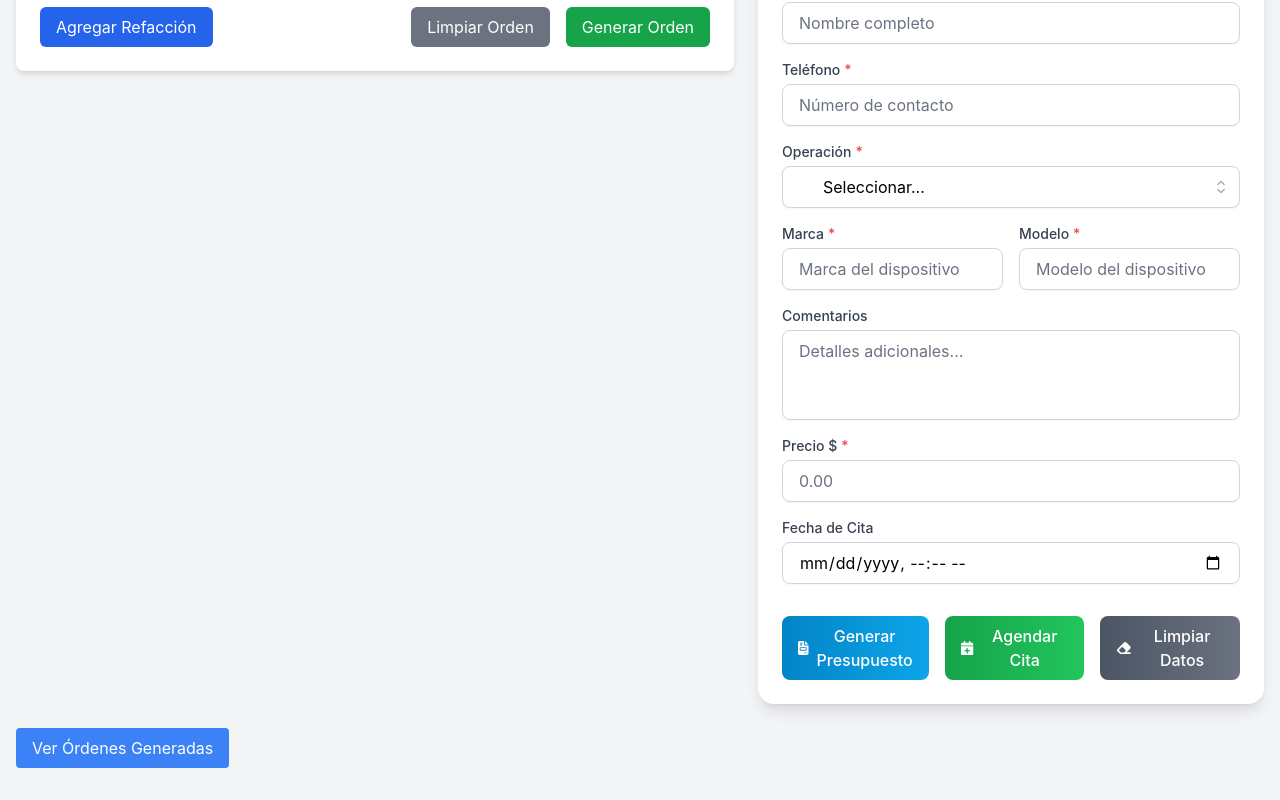
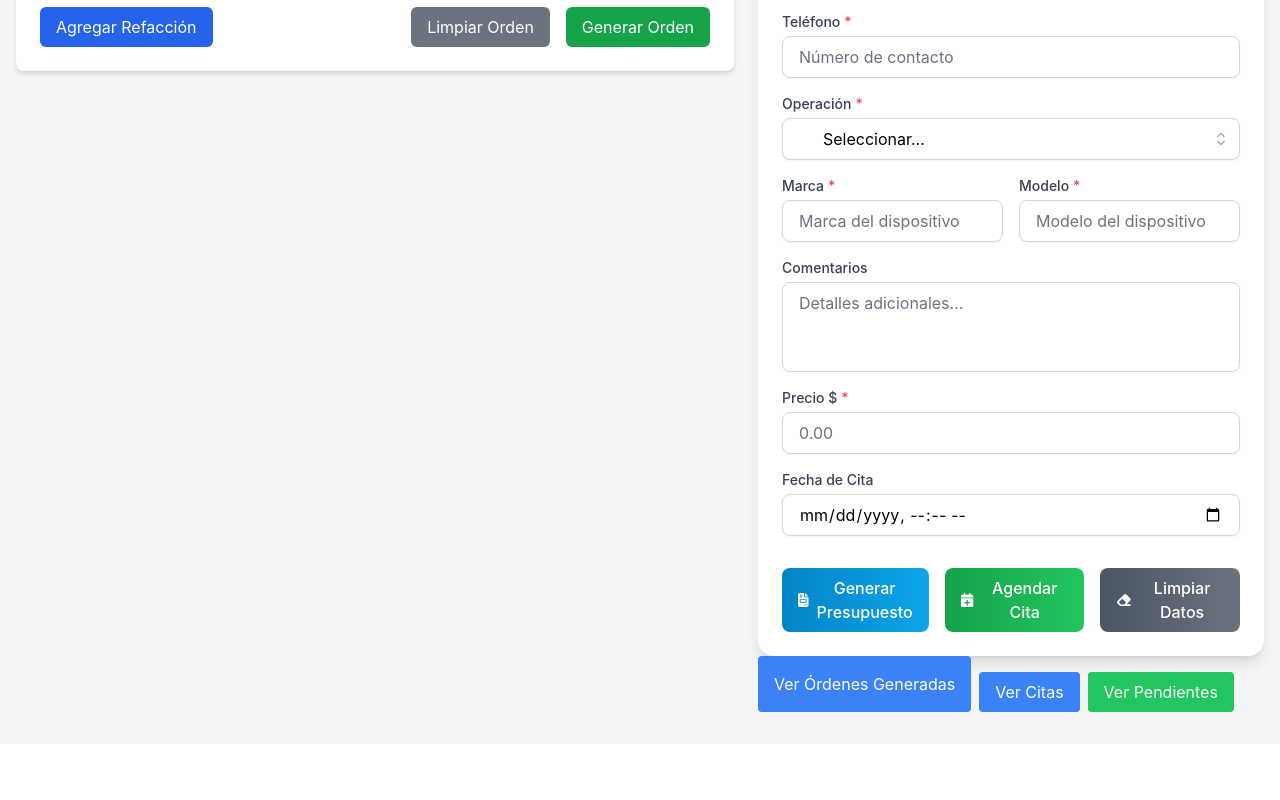
Before and after one commit to AbrahamCordova96/projec4.0, a React (Vite) app: page / in a window 1280 px wide. Shown: the part 1275-2075 px from the top of the page. After the commit the page ends 2019 px from the top, so only its background shows below. Built offline with nearby package versions, Linux system fonts and the light colour scheme.

Commit message:
Added buttons for 'Citas' and 'Pendientes' in the Dashboard

```diff
--- a/src/pages/Dashboard.jsx
+++ b/src/pages/Dashboard.jsx
@@ -23,22 +23,19 @@ function Dashboard() {
         </div>
 
         {/* Sección de Ventas, Finanzas y Presupuesto */}
-        <div className="col-span-12 lg:col-span-5 space-y-6">
+        <div className="col-span-12 lg:col-span-5 s space y-6">
           <SalesSection />
           <FinancialMovements />
           <BudgetQuoteSection />
+          <div className="flex space-y-4">
+            <button className="px-4 py-2 bg-blue-500 text-white rounded hover:bg466 mr mr-2" onClick={() => window.location.href = '/orders'}>Ver Órdenes Generadas</button>
+            <button className="px-4 py-2 bg-blue-500 text-white rounded hover:bg466 mr mr-2" onClick={() => window.location.href = '/appointments'}>Ver Citas</button>
+            <button className="px-4 py-2 bg-green-500 text-white rounded hover:bg466 mr mr-2" onClick={() => window.location.href = '/pending'}>Ver Pendientes</button>
+          </div>
         </div>
 
-        {/* Botón para acceder a Órdenes Generadas */}
-        <div className="col-span-12 lg:col-span-7 space-y-4">
-          <button
-            className="px-4 py-2 bg-blue-500 text-white rounded hover:bg-blue-600"
-            onClick={() => window.location.href = '/orders'}
-          >
-            Ver Órdenes Generadas
-          </button>
-        </div>
       </div>
+
     </div>
   );
 }
```
